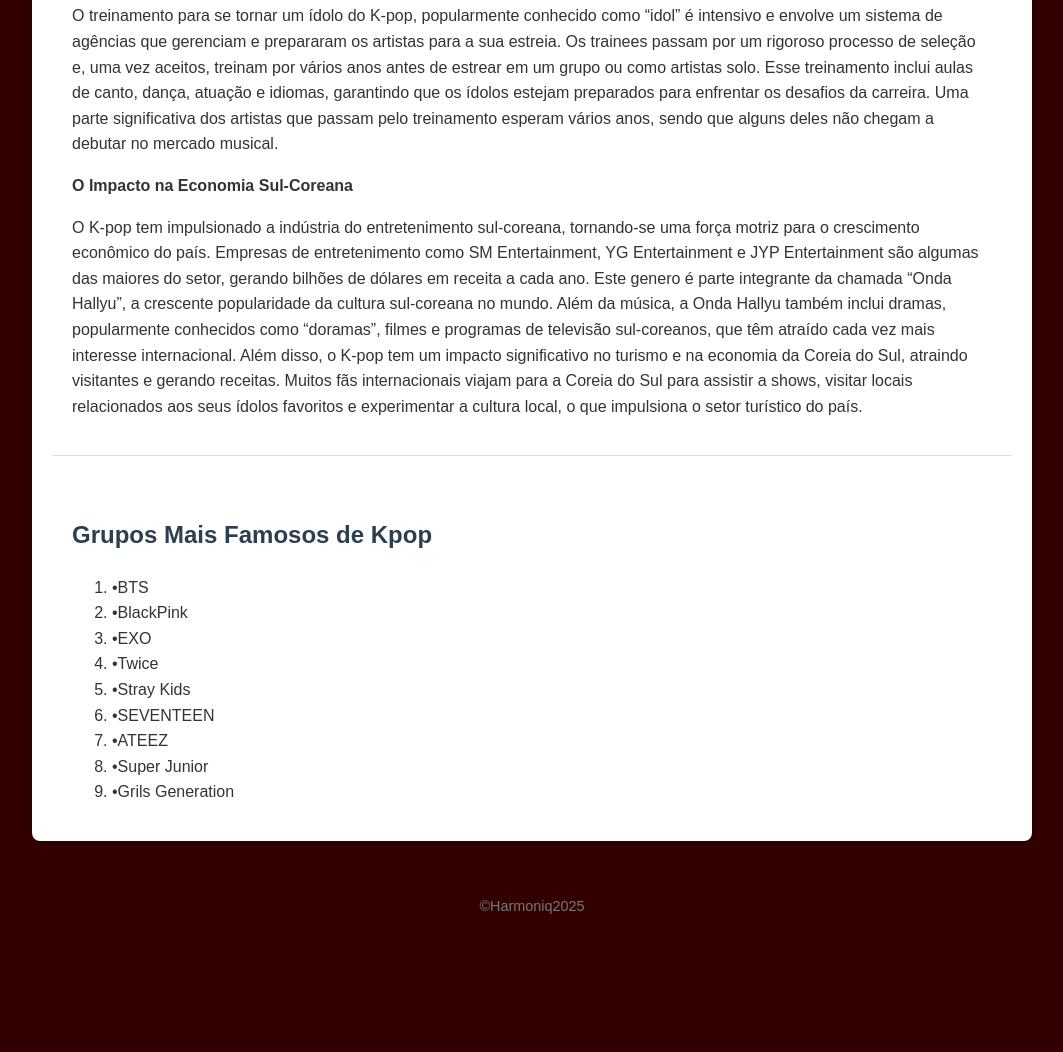
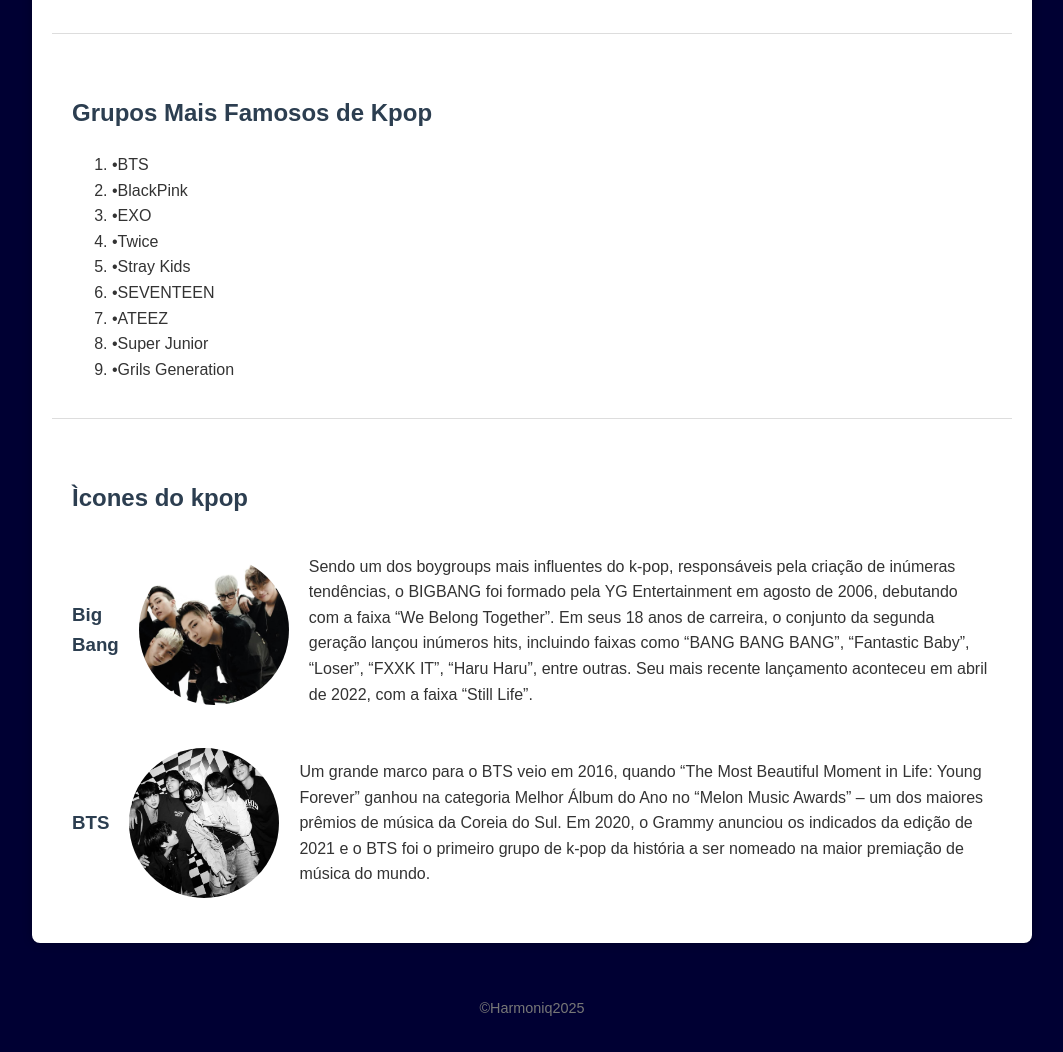
Before and after one commit to LauraMarinhoM/site-musica, a plain HTML site: page html/kpop.html in a window 1280 px wide. Shown: the part 1168-2220 px from the top of the page, without its empty margins (108-1171 px from the left). Before the commit the page ends 2121 px from the top, so only its background shows below. Drawn offline with Linux system fonts and the light colour scheme.

Commit message:
erro imagens

```diff
--- a/css/style.css
+++ b/css/style.css
@@ -4,7 +4,7 @@ body {
     line-height: 1.6;
     margin: 0;
     padding: 0;
-    background-color: #330000;
+    background-color: #000033;
     color: #333;
 
 }
--- a/html/kpop.html
+++ b/html/kpop.html
@@ -29,8 +29,6 @@
 
                 Além disso, hoje o K-pop contribui significativamente para o turismo e a economia sul coreana, sendo reconhecido pelo governo local como exemplo de investimento cultural com retorno expressivo.
             </p>
-
-            <img src="../images/bts.jpg" alt="BTS">
 
             <p><b>Características do Kpop</b></p>
 
@@ -77,6 +75,26 @@
                 <li>•Grils Generation</li>
             </ol>
         </section>
+        <section id="destaques-artistas">
+            <h2>Ìcones do kpop</h2>
+            <div class="perfil-artista">
+                <h3>Big Bang</h3>
+                <img src="/images/Bigbang.jpeg" alt="Grupo de kpop big bang">
+                <p>
+                    Sendo um dos boygroups mais influentes do k-pop, responsáveis pela criação de inúmeras tendências, o BIGBANG foi formado pela YG Entertainment em agosto de 2006, debutando com a faixa “We Belong Together”. Em seus 18 anos de carreira, o conjunto da segunda geração lançou inúmeros hits, incluindo faixas como “BANG BANG BANG”, “Fantastic Baby”, “Loser”, “FXXK IT”, “Haru Haru”, entre outras. Seu mais recente lançamento aconteceu em abril de 2022, com a faixa “Still Life”.
+                </p>
+            </div>
+            <div class="perfil-artista">
+                <h3>BTS</h3>
+                <img src="/images/bts.jpeg" alt="Grupo de kpop bts">
+                <p>
+                    Um grande marco para o BTS veio em 2016, quando “The Most Beautiful Moment in Life: Young Forever” ganhou na categoria Melhor Álbum do Ano no “Melon Music Awards” – um dos maiores prêmios de música da Coreia do Sul.
+                    Em 2020, o Grammy anunciou os indicados da edição de 2021 e o BTS foi o primeiro grupo de k-pop da história a ser nomeado na maior premiação de música do mundo.
+                </p>
+
+            </div>
+
+        </section>
     </main>
     <footer>
         <p>&copy;Harmoniq2025 </p>
```
Also changed, not shown: html/rock&roll.html (+21 -10 lines), images/Bigbang.jpeg (added), images/Coldplay.jpeg (added), images/Elvis Presley Phone Wallpaper.jpeg (added), images/Elvis presley.jpg (deleted), images/bts.jpeg (added), images/bts.jpg (deleted), images/coldplay.jpg (deleted), images/presley.jpeg (added).
